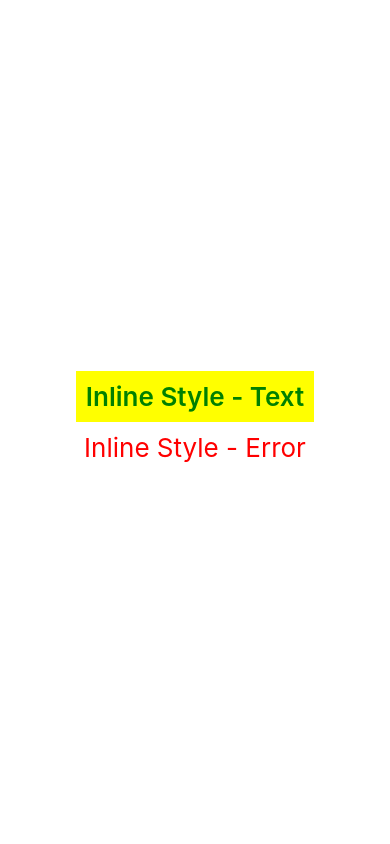
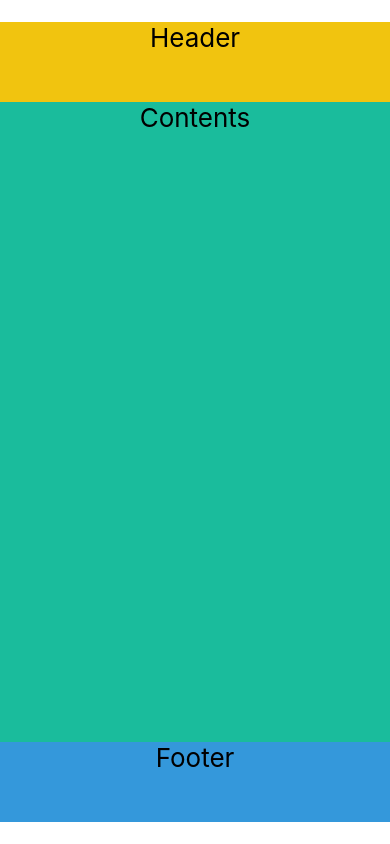
Before and after one commit to YeojinJeon/react-native-style, a React Native app: screen / in a window 390 px wide. Built offline with nearby package versions, Linux system fonts and the light colour scheme.

Commit message:
React Native Style

```diff
--- a/src/App.js
+++ b/src/App.js
@@ -1,11 +1,13 @@
 import React from "react";
 import { StyleSheet, View, Text } from "react-native";
 import { viewStyles, textStyles } from "./styles";
+import { Header, Contents, Footer } from "./components/Layout";
 const App = () => {
     return (
         <View style={viewStyles.container}>
-            <Text style={[{ backgroundColor: 'yellow', color: 'pink' }, textStyles.text, { color: 'green' }]}>Inline Style - Text</Text>
-            <Text style={textStyles.error}>Inline Style - Error</Text>
+            <Header />
+            <Contents />
+            <Footer />
         </View>
     );
 };
--- /dev/null
+++ b/src/components/Layout.js
@@ -0,0 +1,45 @@
+import React from 'react';
+import { StyleSheet, View, Text } from 'react-native';
+
+export const Header = () => {
+    return (
+        <View style={[styles.container, styles.header]}>
+            <Text style={styles.text}>Header</Text>
+        </View>
+    );
+};
+
+export const Contents = () => {
+    return (<View style={[styles.container, styles.contents]}>
+        <Text style={styles.text}>Contents</Text>
+    </View>)
+}
+
+export const Footer = () => {
+    return (
+        <View style={[styles.container, styles.footer]}>
+            <Text style={styles.text}>Footer</Text>
+        </View>
+    )
+}
+
+const styles = StyleSheet.create({
+    container: {
+        width: '100%',
+        alignItems: 'center',
+        height: 80,
+    },
+    header: {
+        backgroundColor: '#f1c40f'
+    },
+    contents: {
+        backgroundColor: '#1abc9c',
+        height: 640,
+    },
+    footer: {
+        backgroundColor: '#3498db',
+    },
+    text: {
+        fontSize: 26,
+    },
+});
```
